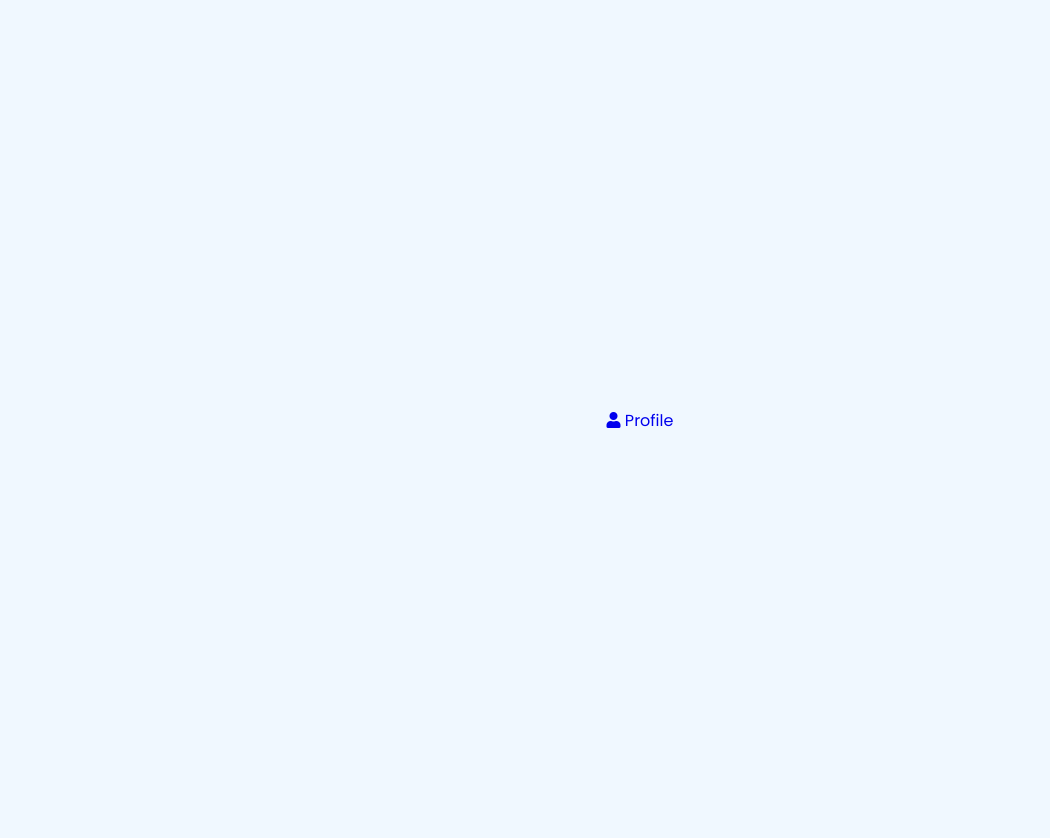
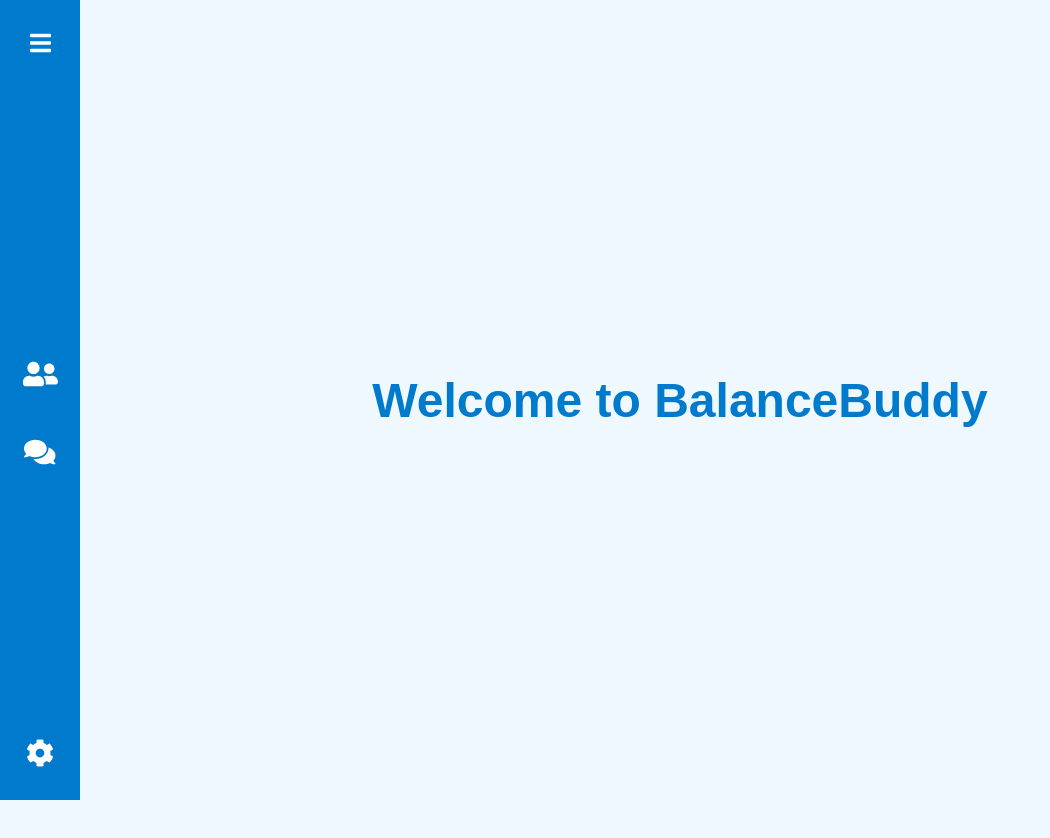
Before and after one commit to KynanDsilva/BalanceBuddy-2.0, a plain HTML site: page home.html in a window 1280 px wide. Shown: the whole page, without its empty margins (0-1050 px from the left). After the commit the page ends 800 px from the top, so only its background shows below. Drawn offline with Linux system fonts and the light colour scheme.

Commit message:
home.html

```diff
--- a/home.html
+++ b/home.html
@@ -1,18 +1,119 @@
 <!DOCTYPE html>
-<html>
+<html lang="en">
 <head>
     <meta charset="UTF-8">
     <meta name="viewport" content="width=device-width, initial-scale=1.0">
-    <link rel="stylesheet" href="https://cdnjs.cloudflare.com/ajax/libs/font-awesome/5.15.1/css/all.min.css">
-    <link rel="stylesheet" href="user.css">
-    <link rel="icon" href="images/BB.ico">
-    <title>BalanceBuddy</title>
+    <title>BalanceBuddy - Home</title>
+    <script src="https://cdnjs.cloudflare.com/ajax/libs/font-awesome/5.15.4/js/all.min.js"> </script>
+    <style rel="spreadsheet">
+        * {
+            margin: 0;
+            padding: 0;
+            box-sizing: border-box;
+        }
+
+        body {
+            font-family: 'Poppins', sans-serif;
+            background-color: #f0f8ff;
+        }
+
+        .container {
+            display: flex;
+            height: 100vh;
+            overflow: hidden;
+        }
+
+        /* Sidebar Styling */
+        .sidebar  {
+            background-color: #007acc;
+            color: white;
+            width: 80px;
+            display: flex;
+            flex-direction: column;
+            justify-content: space-between;
+            align-items: center;
+            padding: 20px 0;
+        }
+
+        .menu-icon {
+            margin-top: 10px;
+            font-size: 24px;
+            cursor: pointer;
+        }
+
+        .sidebar-icons {
+            display: flex;
+            flex-direction: column;
+            align-items: center;
+            gap: 50px;
+            margin-top: 30px;
+        }
+
+        .sidebar-icons {
+            font-size: 28px;
+            cursor: pointer;
+
+        }
+
+        .sidebar-icons :hover {
+            transition: transform 0.7s ease-out;
+            transform: scale(1.1);
+        }
+
+        .settings {
+            margin-bottom: 10px;
+        }
+
+        .settings  {
+            font-size: 28px;
+            cursor: pointer;
+            transition: transform 0.3s ease-in-out;
+        }
+
+        .settings :hover {
+            transform: scale(1.2);
+        }
+
+        /* Main Content Styling */
+        .main-content {
+            flex: 1;
+            display: flex;
+            justify-content: center;
+            align-items: center;
+            text-align: center;
+        }
+
+        .main-content h1 {
+            font-size: 3rem;
+            color: #007acc;
+        }
+    </style>
 </head>
 <body>
-    <div class="profile-btn">
-        <a href="user.html">
-            <i class="fas fa-user"></i> Profile
-        </a>
+    <div class="container">
+        <!-- Sidebar -->
+        <div class="sidebar">
+            <!-- Menu Icon -->
+            <div class="menu-icon">
+                <i class="fas fa-bars"></i>
+            </div>
+
+            <!-- Sidebar Icons -->
+            <div class="sidebar-icons">
+                <i class="fas fa-user-friends" title="Friends"></i>
+                <i class="fas fa-comments" title="Chat"></i>
+            </div>
+
+            <!-- Settings Icon -->
+            <div class="settings">
+                <i class="fas fa-cog" title="Settings"></i>
+            </div>
+        </div>
+
+        <!-- Main Content -->
+        <div class="main-content">
+            <h1>Welcome to BalanceBuddy</h1>
+        </div>
     </div>
 </body>
 </html>
```
